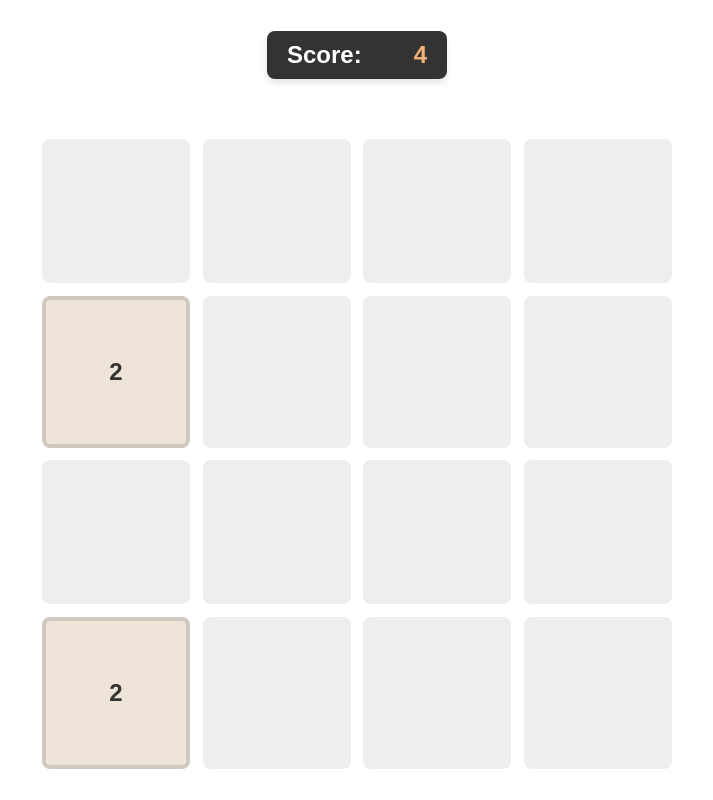
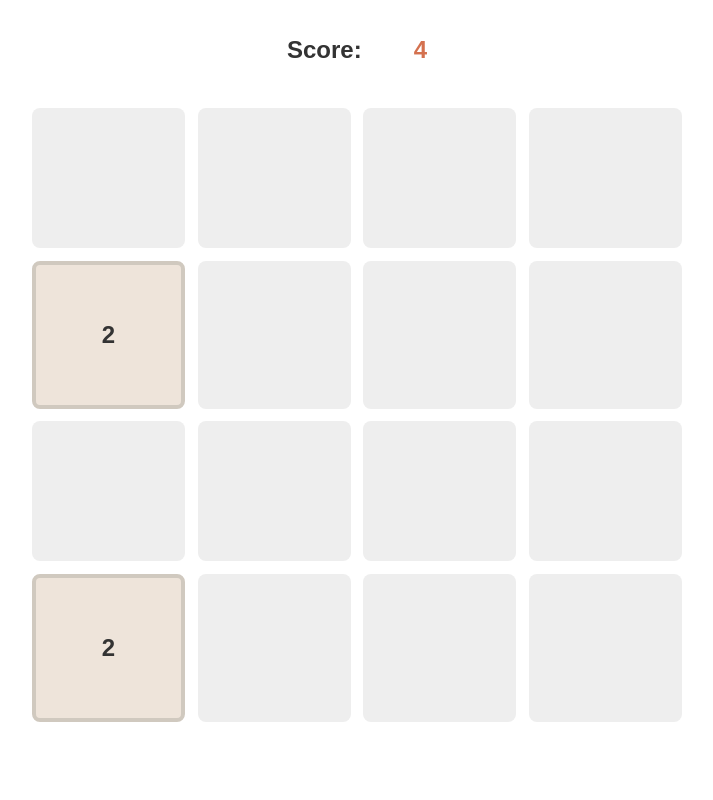
Before and after one commit to stottle-uk/stottle-2048-game, a React (Vite) app: page / in a window 1280 px wide. Shown: the whole page, without its empty margins (283-996 px from the left). Built offline with nearby package versions, Linux system fonts and the light colour scheme.

Commit message:
styling updates

```diff
--- a/src/app/game/Board.tsx
+++ b/src/app/game/Board.tsx
@@ -11,7 +11,7 @@ const Board: React.FC<{ init?: BoardTile[][] }> = ({ init }) => {
       const ro = new ResizeObserver((entries) => {
         for (const entry of entries) {
           const { height, width } = entry.contentRect;
-          const dimension = Math.min(height - 100, width) * 0.9 + 'px';
+          const dimension = Math.min(height, width) * 0.9 + 'px';
           ref.style.height = dimension;
           ref.style.width = dimension;
         }
--- a/src/styles.scss
+++ b/src/styles.scss
@@ -7,13 +7,13 @@ html {
 }
 
 .container {
-  height: 100vh;
+  height: calc(100vh - 78px);
   width: 100vw;
   display: flex;
-  justify-content: center;
+  justify-content: flex-start;
   align-items: center;
   flex-direction: column;
-  gap: 16px;
+  gap: 8px;
   box-sizing: border-box;
 }
 
@@ -113,23 +113,16 @@ html {
 
 .score {
   width: 140px;
+  margin-top: 36px;
   display: flex;
   justify-content: space-between;
   align-items: center;
   font-size: 24px;
   font-weight: bold;
-  color: #fff; /* Text color */
-  background-color: #333; /* Background color for the box */
-  padding: 10px 20px; /* Add padding to the box */
-  border-radius: 8px; /* Rounded corners */
-  box-shadow: 0 4px 6px rgba(0, 0, 0, 0.1); /* Add a subtle shadow */
-
-  .score-label {
-    margin-right: 8px; /* Add spacing between the "Score:" label and the score value */
-  }
+  color: #333; /* Text color */
 
   .score-value {
-    color: #f2b179; /* Adjust the color to your preference */
+    color: #d4714f;
   }
 }
 
```
